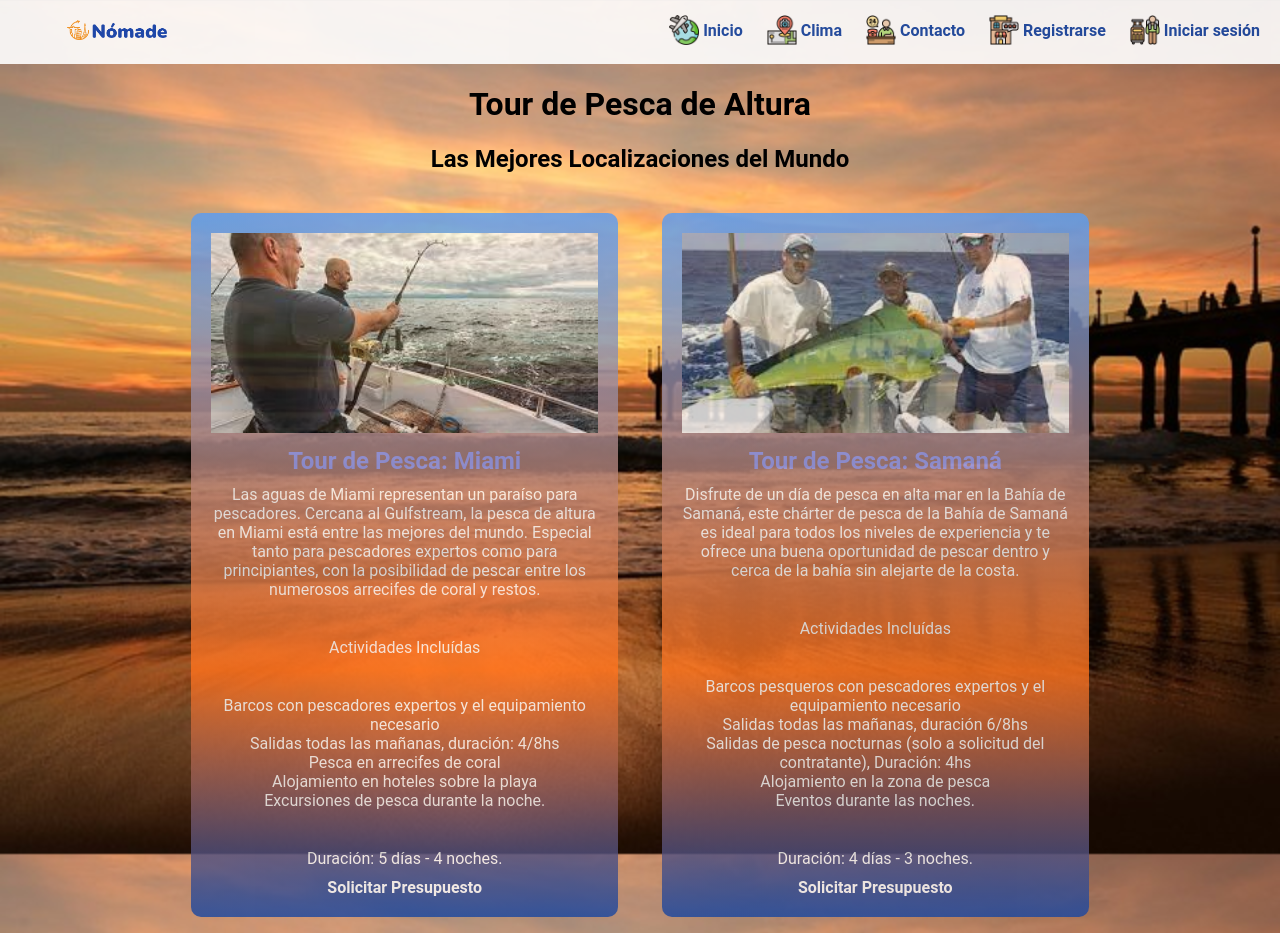
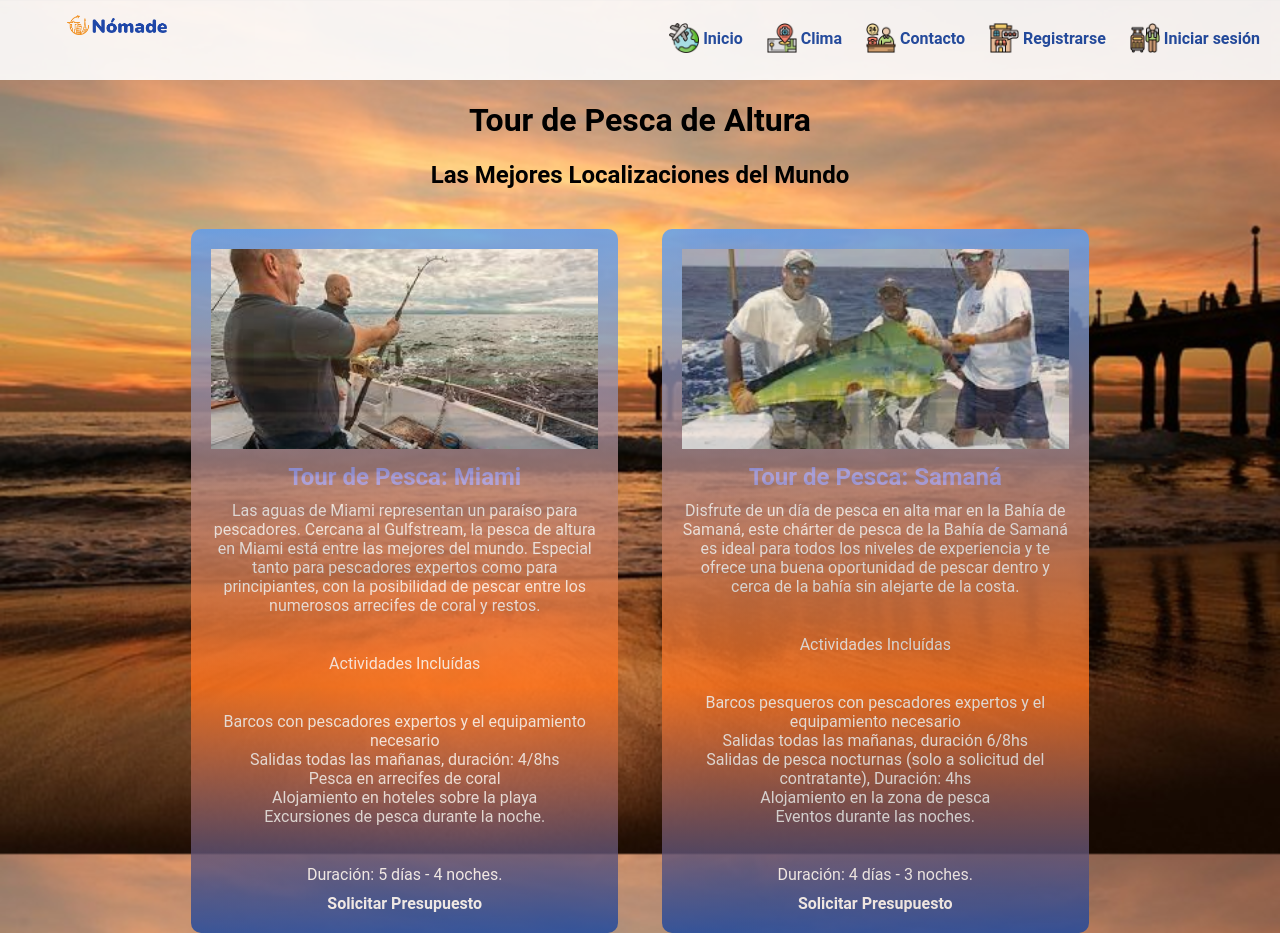
Before and after one commit to Shinobirun/nomadeHTML, a plain HTML site: page pages/Pesca.html in a window 1280 px wide. Shown: the top 933 px of the page. Drawn offline with Linux system fonts and the light colour scheme; no server answers; files whose address does not match are found by name.

Commit message:
cambios color y logo

```diff
--- a/styles/contacto.css
+++ b/styles/contacto.css
@@ -38,6 +38,8 @@ header:hover {
 .logo {
   text-align: left;
   padding-left: 10%;
+  height: 50px;
+
 }
 
 nav {
--- a/styles/cotiza.css
+++ b/styles/cotiza.css
@@ -39,6 +39,8 @@ header:hover {
 .logo {
   text-align: left;
   padding-left: 10% ;
+  height: 50px;
+
 
 }
 
--- a/styles/login.css
+++ b/styles/login.css
@@ -42,6 +42,8 @@
     .logo {
         text-align: left;
         padding-left: 10%   ;
+        height: 50px;
+
 
     }
 
--- a/styles/registro.css
+++ b/styles/registro.css
@@ -41,6 +41,8 @@
     .logo {
         text-align: left;
         padding-left: 10%;
+        height: 50px;
+
 
     }
 
--- a/styles/styles.css
+++ b/styles/styles.css
@@ -40,6 +40,7 @@
     .logo {
         text-align: left;
         padding-left: 10% ;
+        height: 50px;
 
     }
 
```
